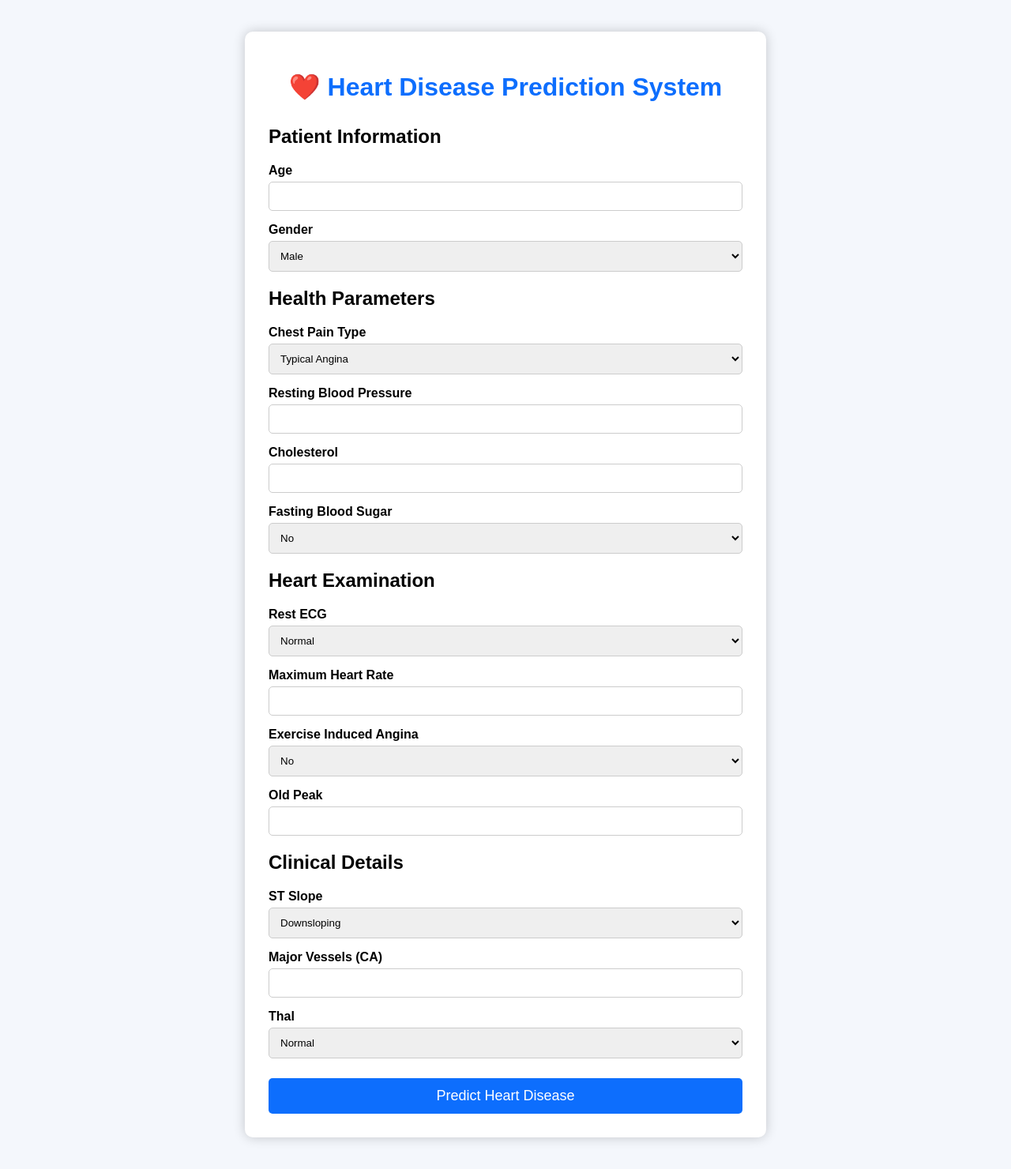
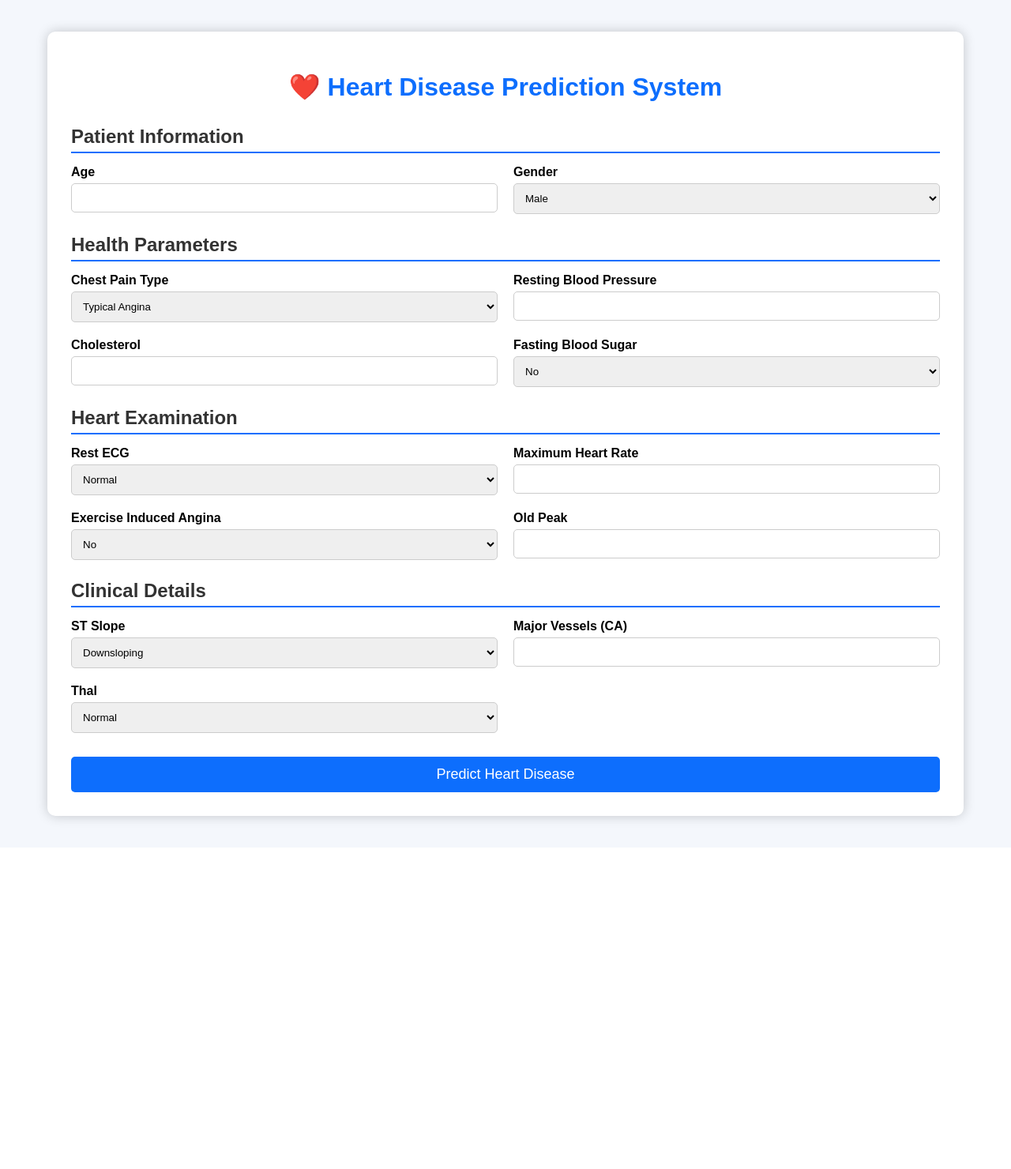
Before and after one commit to Jaspreetkaur2127/Heart-Disease-Prediction, a Flask app: page / in a window 1280 px wide. Shown: the whole page at 79% size. After the commit the page ends 1046 px from the top, so only its background shows below. Run offline with Flask 3, Linux system fonts and the light colour scheme; parts of the project's set-up code (start-up, migrations or seed data) failed here and were passed over.

Commit message:
Improved GUI and prediction output

```diff
--- a/static/style.css
+++ b/static/style.css
@@ -6,7 +6,8 @@ body{
 }
 
 .container{
-    width:600px;
+    width:95%;
+    max-width:1100px;
     margin:40px auto;
     background:white;
     padding:30px;
@@ -20,17 +21,35 @@ h1{
     margin-bottom:30px;
 }
 
+.section-title{
+    margin-top:25px;
+    margin-bottom:15px;
+    color:#333;
+    border-bottom:2px solid #0d6efd;
+    padding-bottom:5px;
+}
+
+/* ⭐ This is the important part */
+.form-grid{
+    display:grid;
+    grid-template-columns:repeat(2,1fr);
+    gap:20px;
+}
+
+.form-group{
+    display:flex;
+    flex-direction:column;
+}
+
 label{
-    display:block;
     font-weight:bold;
-    margin-top:15px;
+    margin-bottom:5px;
 }
 
 input,
 select{
     width:100%;
     padding:10px;
-    margin-top:5px;
     border:1px solid #ccc;
     border-radius:5px;
     box-sizing:border-box;
@@ -38,7 +57,7 @@ select{
 
 button{
     width:100%;
-    margin-top:25px;
+    margin-top:30px;
     padding:12px;
     background:#0d6efd;
     color:white;
```
Also changed, not shown: other parts of static/style.css (+31 -6 lines).
